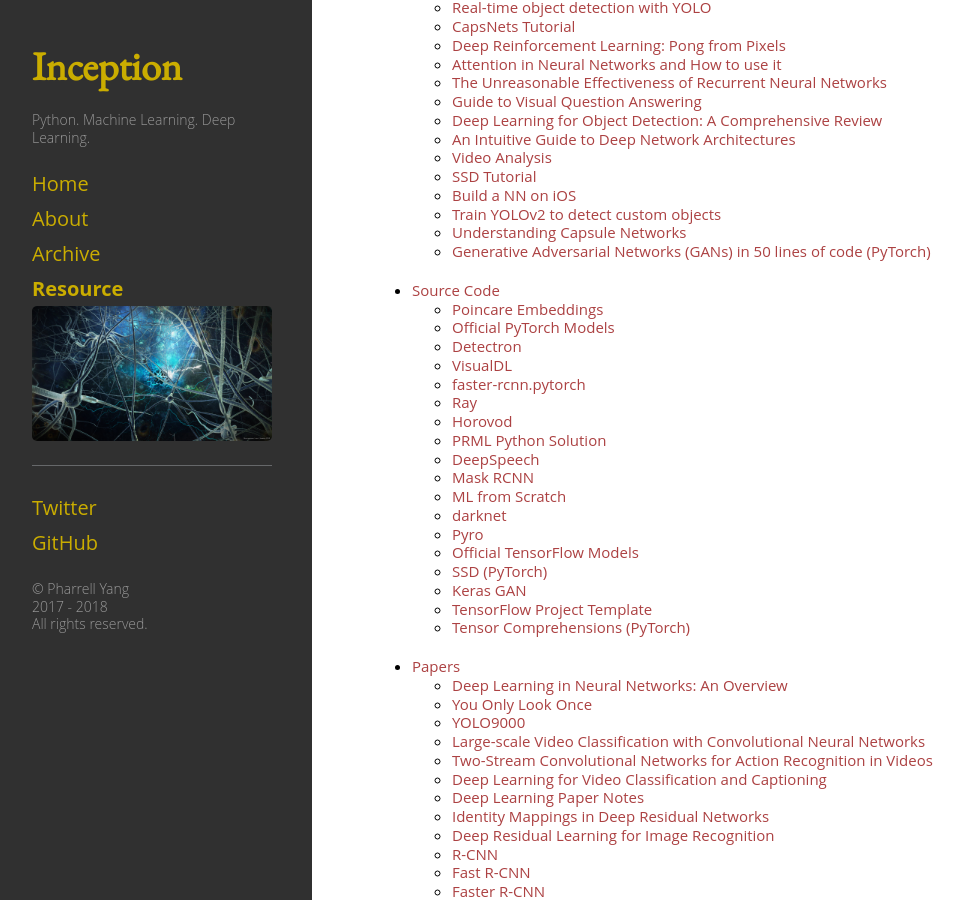
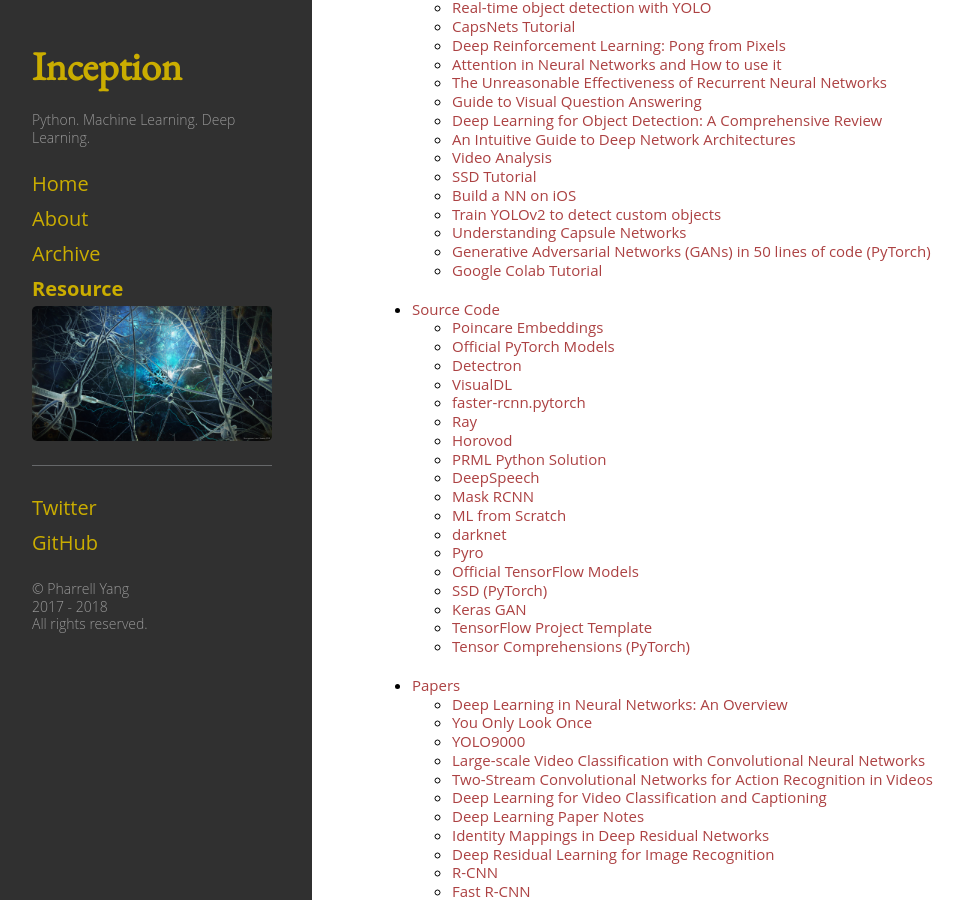
Before and after one commit to pharrellyhy/pharrellyhy.github.io.bakcup, a Jekyll site: the page built from resource.md, in a window 1280 px wide and 900 px high, scrolled down 362 px. Shown: the whole window, without its empty margins (8-971 px from the left). Built offline with Jekyll 4.4.1, drawn with Linux system fonts in a browser that asks for light colours.

Commit message:
updates resource

```diff
--- a/_data/nav.yml
+++ b/_data/nav.yml
@@ -72,6 +72,9 @@
 
     - title: "Generative Adversarial Networks (GANs) in 50 lines of code (PyTorch)"
       url: 'https://medium.com/@devnag/generative-adversarial-networks-gans-in-50-lines-of-code-pytorch-e81b79659e3f'
+
+    - title: "Google Colab Tutorial"
+      url: "https://medium.com/deep-learning-turkey/google-colab-free-gpu-tutorial-e113627b9f5d"
 
 
 - title: "Source Code"
```
